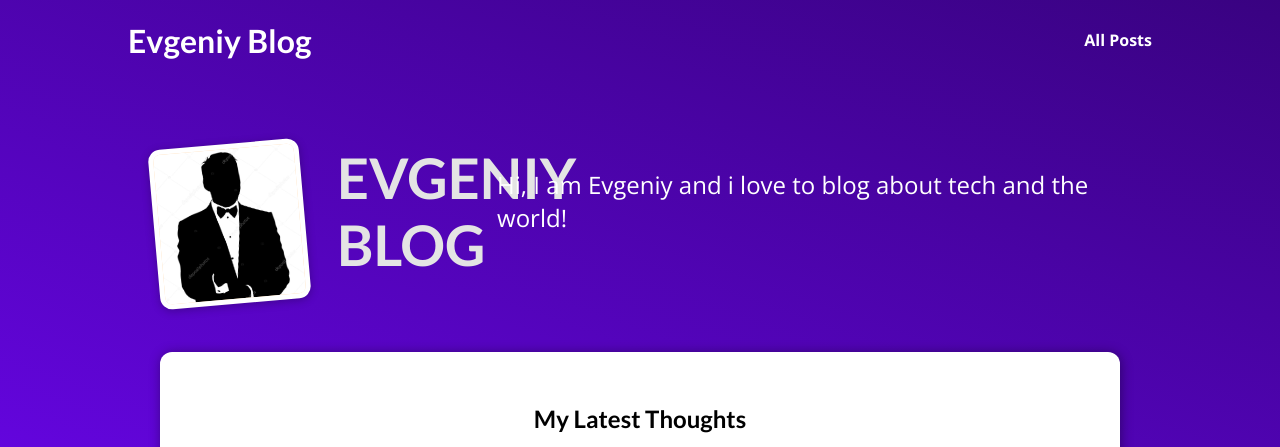
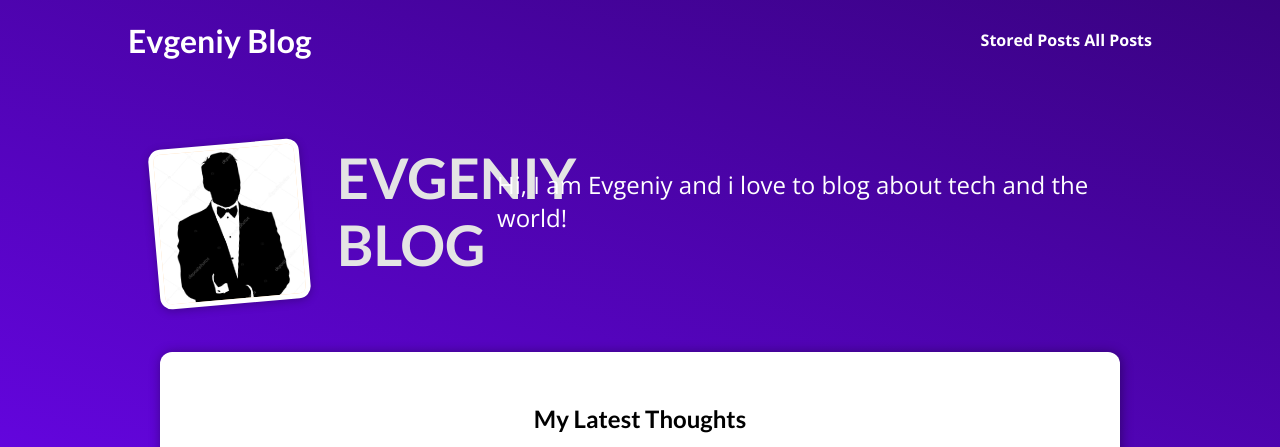
Before and after one commit to EvgeniyBudaev/django_academind_site, a Django app: page / in a window 1280 px wide. Shown: the top 447 px of the page. Run offline with Django 3.2, Linux system fonts and the light colour scheme; data comes from the database, SQL or seed files in the repository; both versions use the stored data as it was after the commit.

Commit message:
Managing Read Later via Session

```diff
--- a/blog/views.py
+++ b/blog/views.py
@@ -86,5 +86,32 @@ class SinglePostView(View):
 
 
 class ReadLaterView(View):
+  def get(self, request):
+    stored_posts = request.session.get("stored_posts")
+
+    context = {}
+
+    if stored_posts is None or len(stored_posts) == 0:
+      context["posts"] = []
+      context["has_posts"] = False
+    else:
+      posts = Post.objects.filter(id__in=stored_posts)
+      context["posts"] = posts
+      context["has_posts"] = True
+
+    return render(request, "blog/stored-posts.html", context)
+
+
   def post(self, request):
-    pass
+    stored_posts = request.session.get("stored_posts")
+
+    if stored_posts is None:
+      stored_posts = []
+
+    post_id = int(request.POST["post_id"])
+
+    if post_id not in stored_posts:
+      stored_posts.append(post_id)
+      request.session["stored_posts"] = stored_posts
+
+    return HttpResponseRedirect("/")
--- a/templates/base.html
+++ b/templates/base.html
@@ -16,6 +16,7 @@
 <header id="main-navigation">
   <h1><a href="{% url 'starting-page' %}">Evgeniy Blog</a></h1>
   <nav>
+    <a href="{% url 'read-later' %}">Stored Posts</a>
     <a href="{% url 'posts-page' %}">All Posts</a>
   </nav>
 </header>
```
Also changed, not shown: blog/templates/blog/stored-posts.html (added, +19 -0 lines), db.sqlite3.
